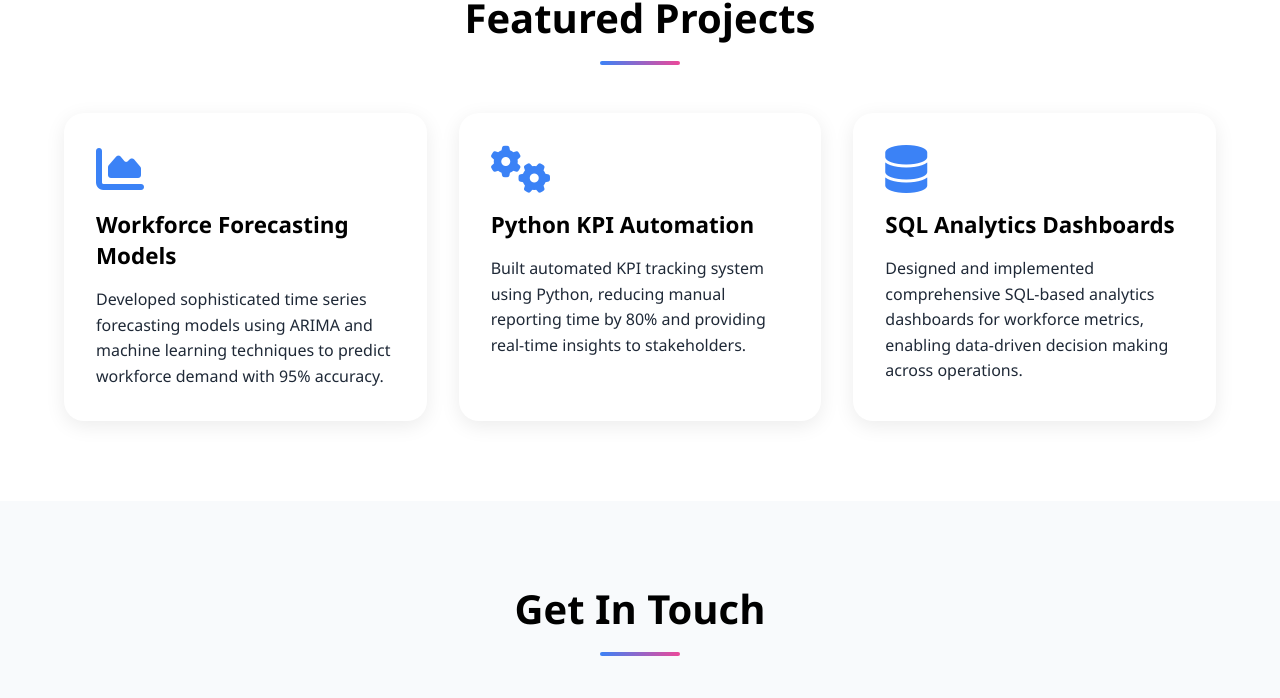
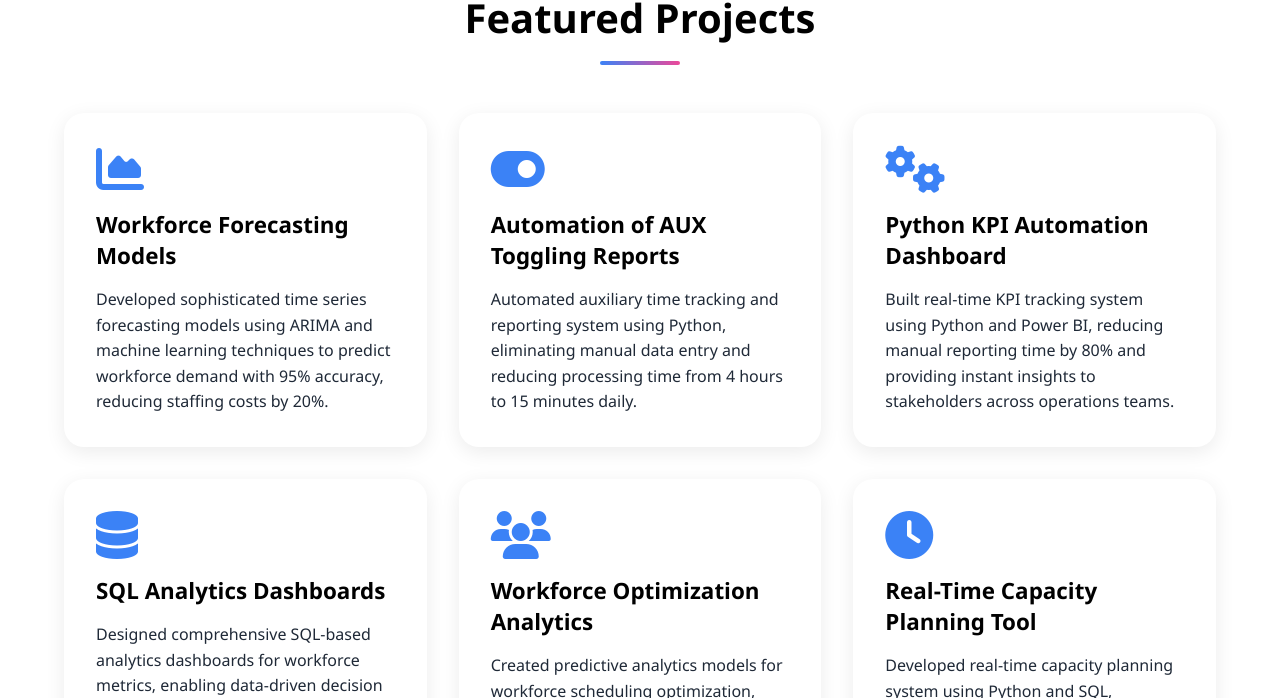
Before and after one commit to wilsonsamuel97/Wilson_Samuel.github.io, a plain HTML site: page index.html in a window 1280 px wide. Shown: the part 2945-3643 px from the top of the page. Drawn offline with Linux system fonts and the light colour scheme.

Commit message:
Update index.html

```diff
--- a/index.html
+++ b/index.html
@@ -89,7 +89,7 @@
             <div class="exp-card magnetic">
                 <div class="exp-header">
                     <!-- Target logo -->
-                    <img src="images/target-logo.png" class="company-logo" alt="Target">
+                    <img src="images/target-logo.PNG" class="company-logo" alt="Target">
                     <div>
                         <div class="exp-title">Workforce Management Lead</div>
                         <div class="exp-company">Target</div>
@@ -103,7 +103,7 @@
             <div class="exp-card magnetic">
                 <div class="exp-header">
                     <!-- Amazon logo -->
-                    <img src="images/amazon-logo.png" class="company-logo" alt="Amazon">
+                    <img src="images/amazon-logo.PNG" class="company-logo" alt="Amazon">
                     <div>
                         <div class="exp-title">Operations Analyst</div>
                         <div class="exp-company">Amazon</div>
@@ -123,15 +123,23 @@
                 <div class="project-content">
                     <i class="fas fa-chart-area project-icon"></i>
                     <h3 class="project-title">Workforce Forecasting Models</h3>
-                    <p class="project-desc">Developed sophisticated time series forecasting models using ARIMA and machine learning techniques to predict workforce demand with 95% accuracy.</p>
+                    <p class="project-desc">Developed sophisticated time series forecasting models using ARIMA and machine learning techniques to predict workforce demand with 95% accuracy, reducing staffing costs by 20%.</p>
+                </div>
+            </div>
+
+            <div class="project-card magnetic">
+                <div class="project-content">
+                    <i class="fas fa-toggle-on project-icon"></i>
+                    <h3 class="project-title">Automation of AUX Toggling Reports</h3>
+                    <p class="project-desc">Automated auxiliary time tracking and reporting system using Python, eliminating manual data entry and reducing processing time from 4 hours to 15 minutes daily.</p>
                 </div>
             </div>
 
             <div class="project-card magnetic">
                 <div class="project-content">
                     <i class="fas fa-cogs project-icon"></i>
-                    <h3 class="project-title">Python KPI Automation</h3>
-                    <p class="project-desc">Built automated KPI tracking system using Python, reducing manual reporting time by 80% and providing real-time insights to stakeholders.</p>
+                    <h3 class="project-title">Python KPI Automation Dashboard</h3>
+                    <p class="project-desc">Built real-time KPI tracking system using Python and Power BI, reducing manual reporting time by 80% and providing instant insights to stakeholders across operations teams.</p>
                 </div>
             </div>
 
@@ -139,7 +147,23 @@
                 <div class="project-content">
                     <i class="fas fa-database project-icon"></i>
                     <h3 class="project-title">SQL Analytics Dashboards</h3>
-                    <p class="project-desc">Designed and implemented comprehensive SQL-based analytics dashboards for workforce metrics, enabling data-driven decision making across operations.</p>
+                    <p class="project-desc">Designed comprehensive SQL-based analytics dashboards for workforce metrics, enabling data-driven decision making and improving operational visibility by 60%.</p>
+                </div>
+            </div>
+
+            <div class="project-card magnetic">
+                <div class="project-content">
+                    <i class="fas fa-users project-icon"></i>
+                    <h3 class="project-title">Workforce Optimization Analytics</h3>
+                    <p class="project-desc">Created predictive analytics models for workforce scheduling optimization, resulting in 15% improvement in resource allocation and enhanced employee satisfaction scores.</p>
+                </div>
+            </div>
+
+            <div class="project-card magnetic">
+                <div class="project-content">
+                    <i class="fas fa-clock project-icon"></i>
+                    <h3 class="project-title">Real-Time Capacity Planning Tool</h3>
+                    <p class="project-desc">Developed real-time capacity planning system using Python and SQL, providing dynamic staffing recommendations based on historical patterns and current demand trends.</p>
                 </div>
             </div>
         </div>
```
